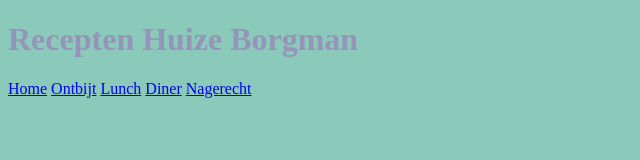
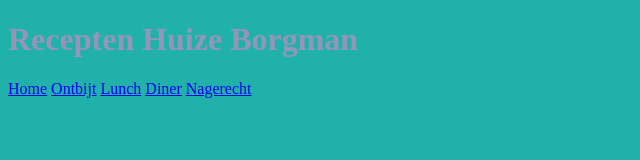
Before and after one commit to Coffee119/coffee119.github.io, a plain HTML site: page index.html in a window 1280 px wide. Shown: the whole page, without its empty margins (0-640 px from the left). Drawn offline with Linux system fonts and the light colour scheme.

Commit message:
Update styles.css

```diff
--- a/css/styles.css
+++ b/css/styles.css
@@ -1,5 +1,5 @@
 body {
-    background-color: rgb(139, 201, 187)
+    background-color: lightseagreen
   }
   h1 {
     color: rgb(149, 149, 185);
```
